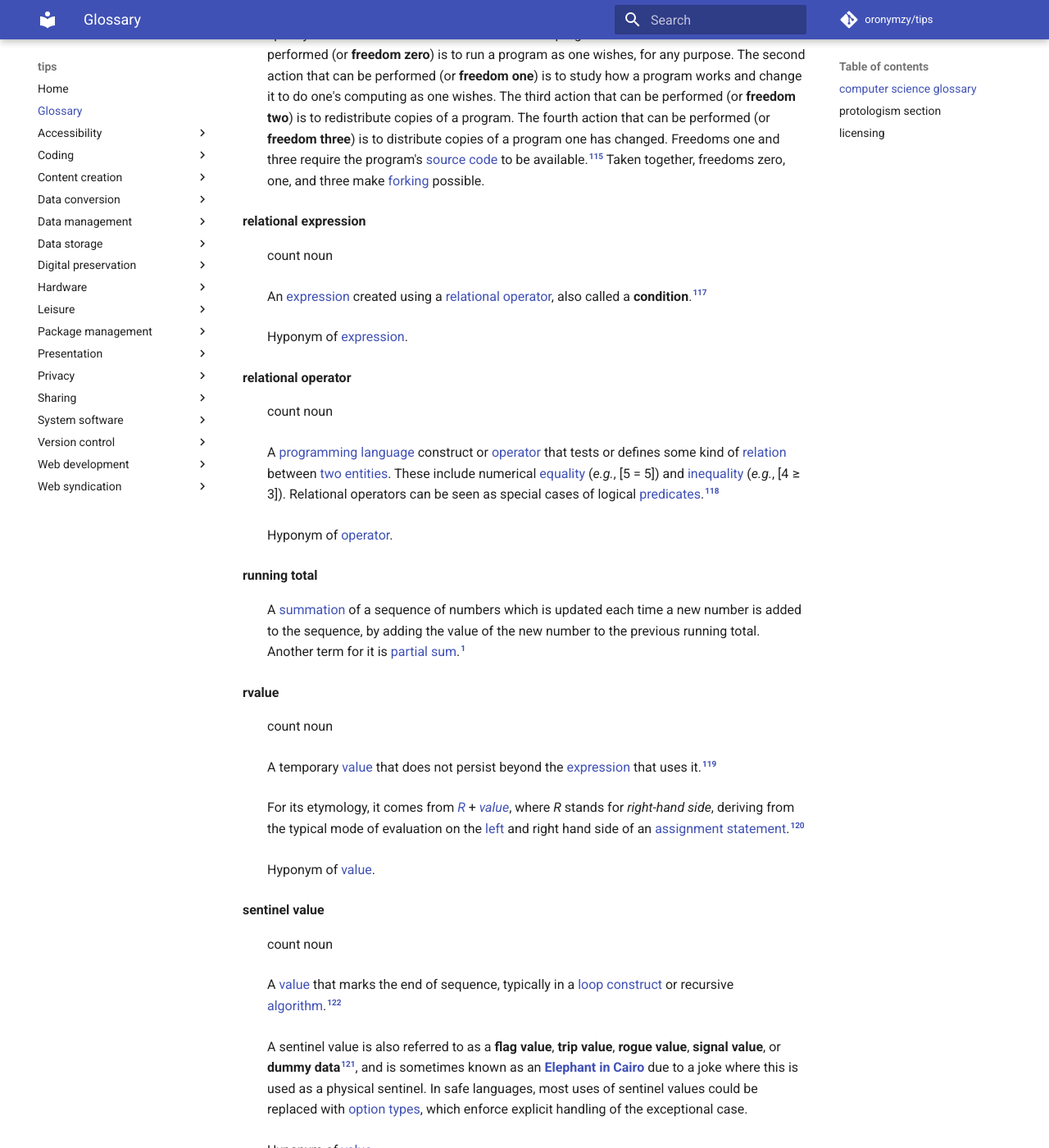
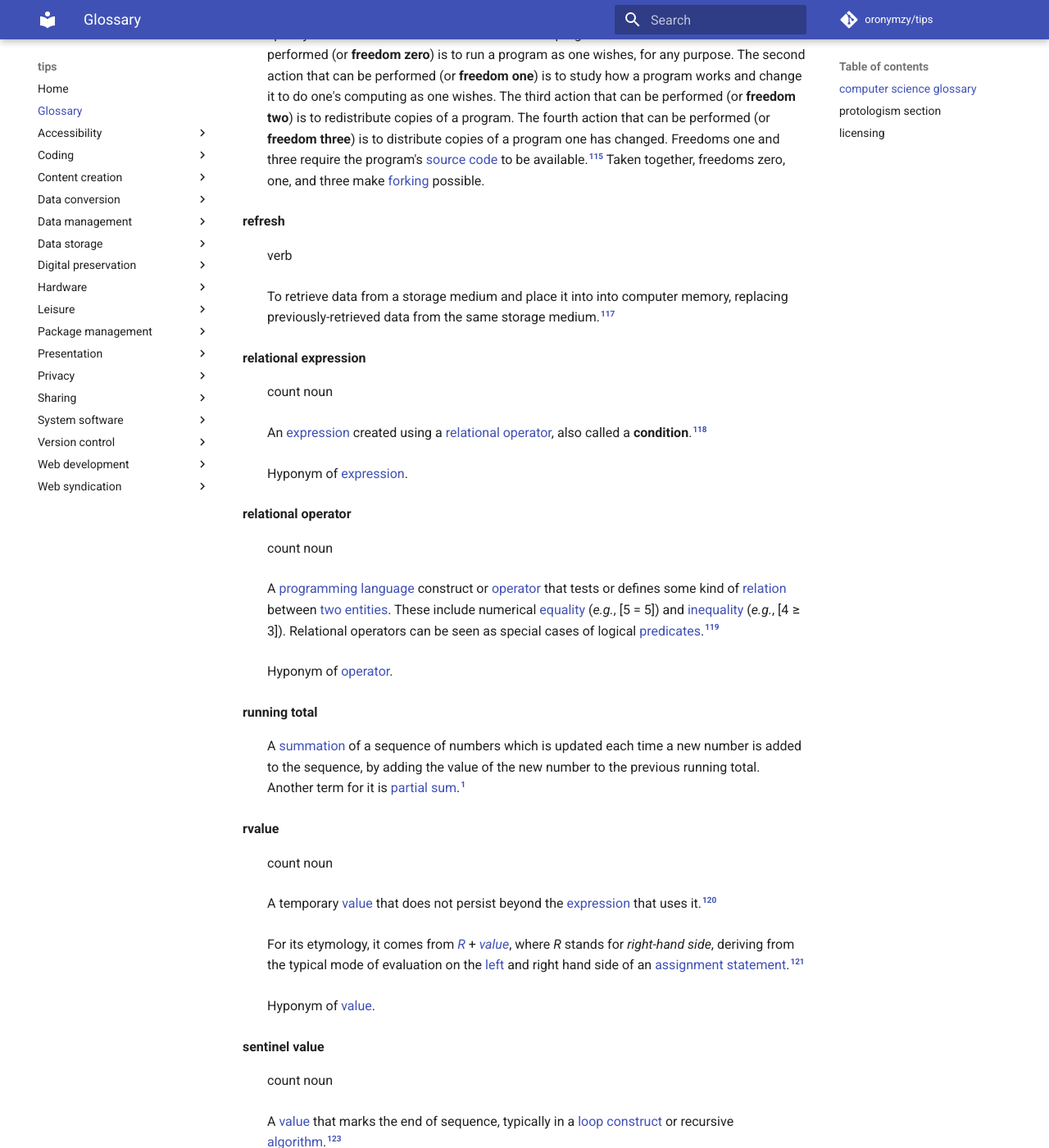
Before and after one commit to oronymzy/tips, an MkDocs documentation site: the page built from docs/glossry.md, in a window 1280 px wide and 1400 px high, scrolled down 22151 px. Shown: the whole window at 82% size. Built offline with MkDocs 1.6.1 and Material for MkDocs 9.7.7, drawn with Linux system fonts in a browser that asks for light colours; comment, search, counter and statistics services are not loaded; some of the changed text lies outside the part shown.

Commit message:
Add 'refresh' concept, add list item
Add 'refresh' concept, with footnote.
Add 'load§Verb' unordered list item, with hyperlink, in 'licensing'
section.

```diff
--- a/docs/glossry.md
+++ b/docs/glossry.md
@@ -415,6 +415,10 @@ The most common logical operators are **[binary](https://en.wikipedia.org/wiki/B
 : mass noun
 : The ability to run a program for any purpose and to study, change, and distribute it and any adapted versions.[^programmaticalfreedomdef-note1] This ability can be explained in more detail with **four freedoms** that specify the actions that can be taken on or with a program. The first action that can be performed (or **freedom zero**) is to run a program as one wishes, for any purpose. The second action that can be performed (or **freedom one**) is to study how a program works and change it to do one's computing as one wishes. The third action that can be performed (or **freedom two**) is to redistribute copies of a program. The fourth action that can be performed (or **freedom three**) is to distribute copies of a program one has changed. Freedoms one and three require the program's [source code](https://en.wikipedia.org/wiki/Source_code) to be available.[^programmaticalfreedomdef-note2] Taken together, freedoms zero, one, and three make [forking](https://en.wikipedia.org/wiki/Fork_(software_development)) possible.
 
+**refresh** {: #refreshdef }
+: verb
+: To retrieve data from a storage medium and place it into into computer memory, replacing previously-retrieved data from the same storage medium.[^refreshdef-note1]
+
 **relational expression** {: #relationalexpressiondef }
 : count noun
 : An [expression](#expressiondef) created using a [relational operator](#relationaloperatordef), also called a **condition**.[^relationalexpressiondef-note1]
@@ -631,6 +635,7 @@ on Wikiversity, with changes made, and:
 - [flag](https://en.wiktionary.org/w/index.php?title=flag&oldid=51372941)
 - [increment§verb](https://en.wiktionary.org/w/index.php?title=increment&oldid=51035067#Verb)
 - [iteration](https://en.wiktionary.org/w/index.php?title=iteration&oldid=51175255)
+- [load§Verb](https://en.wiktionary.org/w/index.php?title=load&oldid=51726823#Verb)
 - [lvalue](https://en.wiktionary.org/w/index.php?title=lvalue&oldid=50837189)
 - [performant](https://en.wiktionary.org/w/index.php?title=performant&oldid=51350068)
 - [playback](https://en.wiktionary.org/w/index.php?title=playback&oldid=50652068)
@@ -778,6 +783,7 @@ on cppreference.com, with changes made.
 [^programmaticalfreedomdef-note1]: This definition is based on [Wikipedia's definition of free software](https://en.wikipedia.org/wiki/Free_software) and [Wikipedia's definition of freedom](https://en.wikipedia.org/wiki/Freedom).
 [^programmaticalfreedomdef-note2]: This definition is based on [the GNU prject's definition of free software](https://www.gnu.org/philosophy/free-sw.html.en).
 [^rabbitholedef-note1]: This definition is based on information from [Wiktionary's definition of “rabbit hole”](https://en.wiktionary.org/wiki/rabbit_hole).
+[^refreshdef-note1]: This definition is based on information from [Wiktionary's definition of “load§Verb”](https://en.wiktionary.org/wiki/load#Verb).
 [^relationalexpressiondef-note1]: This definition similar to [Wikipedia's definition](https://en.wikipedia.org/wiki/Relational_operator).
 [^relationaloperatordef-note1]: This definition is essentially the same as [Wikipedia's definition](https://en.wikipedia.org/wiki/Relational_operator).
 [^rvaluedef1]: ["Lvalues and Rvalues (Visual C++)"](https://msdn.microsoft.com/en-us/library/f90831hc.aspx). *Microsoft Developer Network.* Retrieved 3 September 2016.
```
